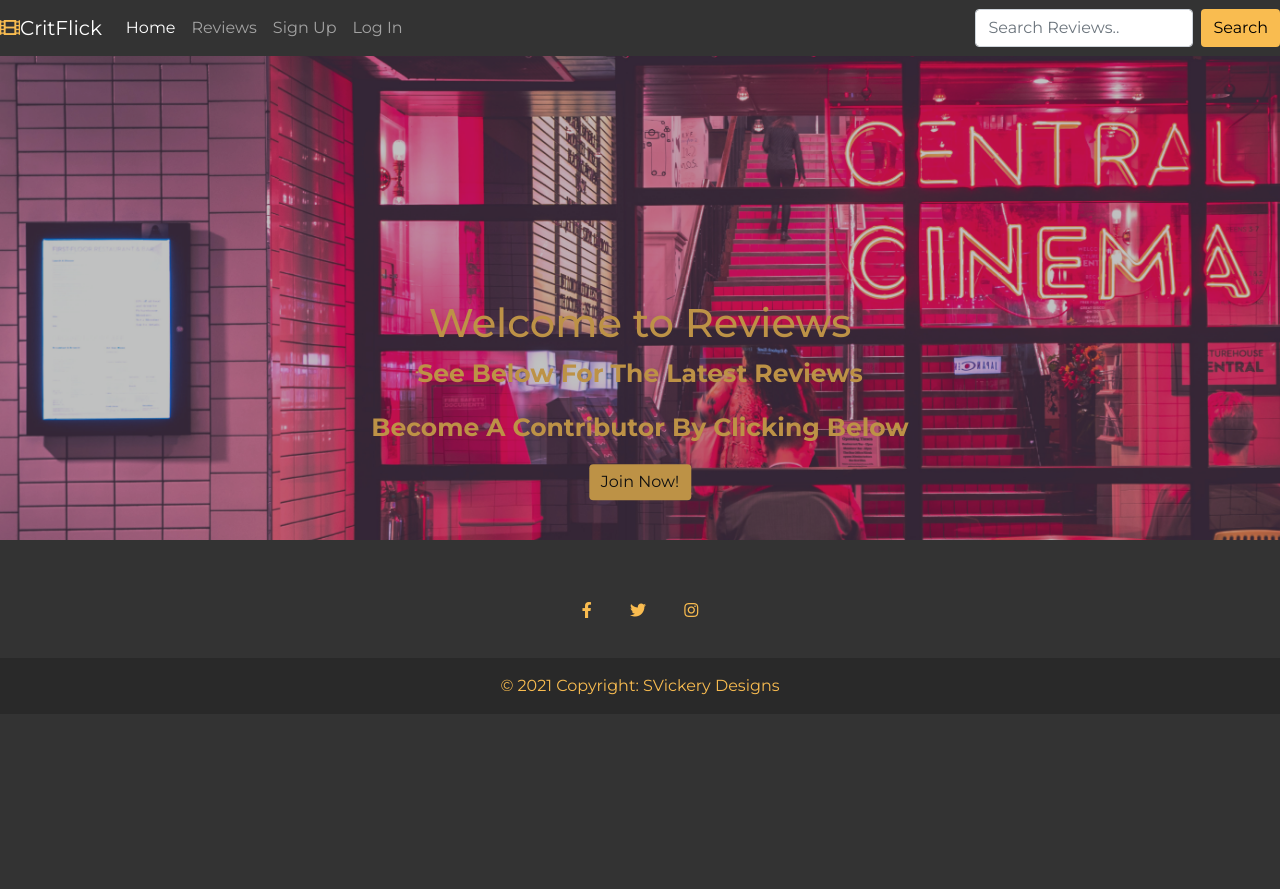
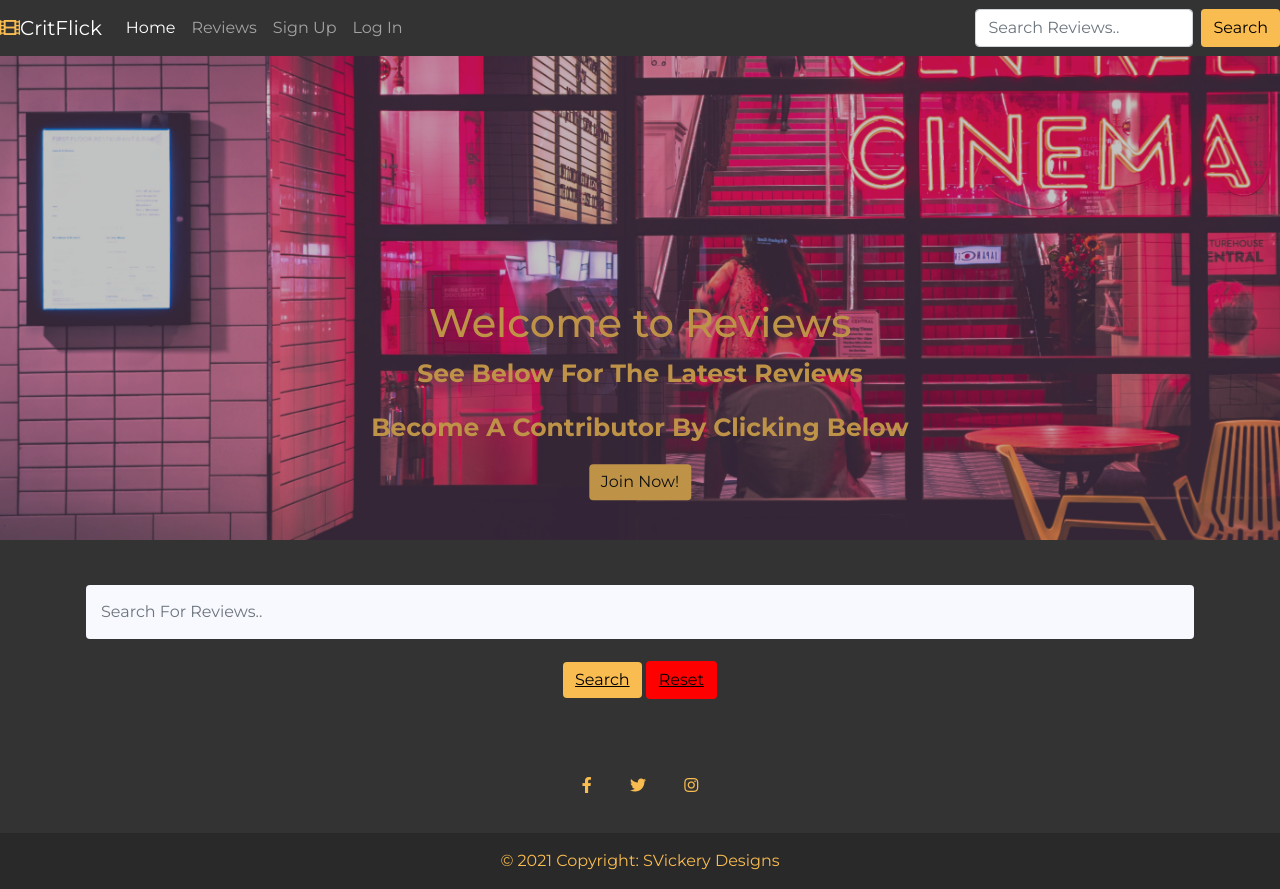
Before and after one commit to Code-Institute-Submissions/svickery-critflick_SepResub, a Flask app: page /reviews in a window 1280 px wide. Before the commit the page ends 695 px from the top, so only its background shows below. Run offline with Flask 2, Linux system fonts and the light colour scheme; data that the repository does not hold is empty; some libraries are stand-ins or nearby versions.

Commit message:
Search functionality added for review page and search bar removed from navbar

```diff
--- a/run.py
+++ b/run.py
@@ -34,6 +34,17 @@ def reviews():
 @app.route("/terms")
 def terms():
     return render_template("terms.html")
+
+
+@app.route("/search", methods=["GET", "POST"])
+def search():
+    """
+        Search reviews by the title and country name
+    """
+    query = request.form.get("query")
+    reviews = list(mongo.db.reviews.find({"$text": {"$search": query}}))
+    return render_template("reviews.html", reviews=reviews)
+
 
 
 @app.route("/sign_up", methods=["GET", "POST"])
--- a/static/css/style.css
+++ b/static/css/style.css
@@ -15,17 +15,6 @@ body    {
     background-repeat: no-repeat;
     padding-top: 40px;
 }
-
-.flexbox {
-    display: flex;
-    flex-direction: row;
-    flex-wrap: wrap;
-    justify-content: center;
-    align-content: center;
-    padding-bottom: 50px;
-    padding-top: 25px;
-}
-
 
 .navbar {
     background-color: #333333;
@@ -95,35 +84,11 @@ nav li a:hover {
     font-size: 25px;
 }
 
-.hero-text button,
-.review-btn,
-.search-btn,
-.cancelbtn,
-.edit-btn,
-.delete-btn {
-    border: none;
-    outline: 0;
-    display: inline-block;
-    color: black;
-    background-color: #f9bc50;
-    text-align: center;
-    cursor: pointer;
-}
 
-.hero-text button:hover {
-    background-color: #f9bc50;
-    color: black;
-}
 
 .container-fluid  {
     background-color: #333333;
 }
-
-.copyright  {
-    background-color: black;
-}
-
-* {box-sizing: border-box}
 
 /* Add padding to containers */
 .container {
@@ -153,7 +118,28 @@ hr {
     margin-bottom: 25px;
 }
 
-/* Set a style for the submit/register button */
+/* Set a style for the all buttons */
+
+.hero-text button,
+.review-btn,
+.search-btn,
+.cancel-btn,
+.edit-btn,
+.delete-btn {
+    border: none;
+    outline: 0;
+    display: inline-block;
+    color: black;
+    background-color: #f9bc50;
+    text-align: center;
+    cursor: pointer;
+}
+
+.hero-text button:hover {
+    background-color: #f9bc50;
+    color: black;
+}
+
 .registerbtn,
 .cancelbtn   {
     background-color: #f9bc50;
@@ -170,13 +156,14 @@ hr {
     opacity: 1;
 }
 
-.cancelbtn  {
+.cancel-btn,
+.reset-btn  {
     background-color: red;
 }
 
 /* Add a white text color to links */
 a   {
-    color: #f8f8ff;
+    color: black;
 }
 
 /* Set a grey background color and center the text of the "sign in" section */
@@ -198,12 +185,12 @@ b   {
     color: black;
 }
 
-.search-btn,
+/*.search-btn,
 .join-btn,
 .review-btn,
 .edit-btn  {
     background-color: #f9bc50;
-}
+}*/
 
 .edit  {
     background-color: #f8f8ff;
@@ -215,6 +202,11 @@ b   {
     cursor: pointer;
 }
 
+/*Footer styling*/
+
+.copyright  {
+    background-color: black;
+}
 
 i   {
     color: #f9bc50;
@@ -233,6 +225,8 @@ h4  {
 .flashes    {
     padding-top: 40px;
 }
+
+/*Review Card styling*/
 
 textarea[type="text"]   {
     width: 100%;
--- a/templates/edit_review.html
+++ b/templates/edit_review.html
@@ -81,7 +81,7 @@
         </div>
         <hr>
             <button type="submit" class="registerbtn">Update Review</button>
-            <button type="submit" class="cancelbtn"><a href="{{ url_for('index') }}">Cancel Edit</a></button>
+            <button type="submit" class="cancel-btn"><a href="{{ url_for('index') }}">Cancel Edit</a></button>
         </div>
 
     </form>
--- a/templates/profile.html
+++ b/templates/profile.html
@@ -6,7 +6,7 @@
                 <h1 class="form-style">
                     {{ username }}'s Profile!
                     <br>
-                    <form method="get" action="{{ url_for('add_review') }}">
+                    <form class="form-style" method="get" action="{{ url_for('add_review') }}">
                     <button class="review-btn btn" type="submit">Add Review</button>
                     </form>
                 </h1>
--- a/templates/reviews.html
+++ b/templates/reviews.html
@@ -11,6 +11,15 @@
     </div>
     <br>
 
+        <div class="container">
+            <form class="form-style" action="{{ url_for('search') }}" method="POST">
+                <input class="form-control me-2" type="text" minlength="3" placeholder="Search For Reviews.."
+                    aria-label="Search" id="query" name="query">
+                <button class="search-btn btn form-style" type="submit"><a href="{{ url_for('reviews') }}">Search</a></button>
+                <button class="reset-btn btn form-style" type="text"><a href="{{ url_for('reviews') }}">Reset</a></button>
+            </form>
+            <br>
+        </div>
     <!--Reviews Section-->
     {% for movie_review in reviews %}
     <div class="container">
```
